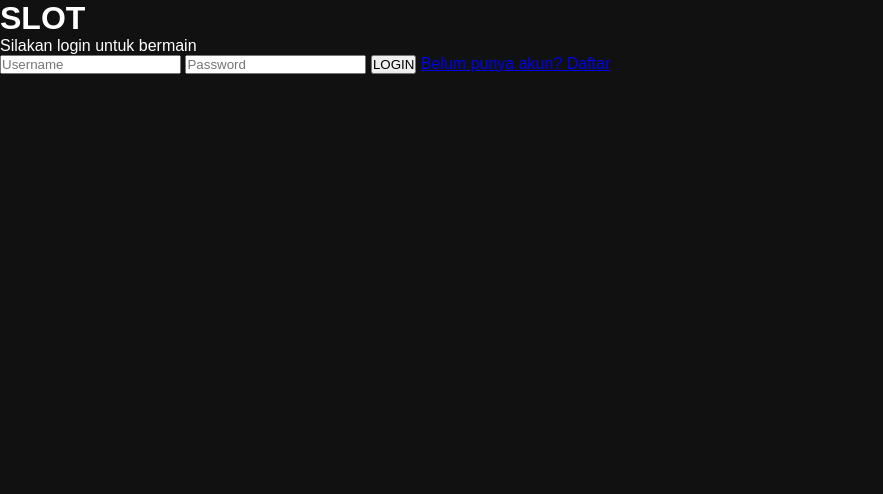
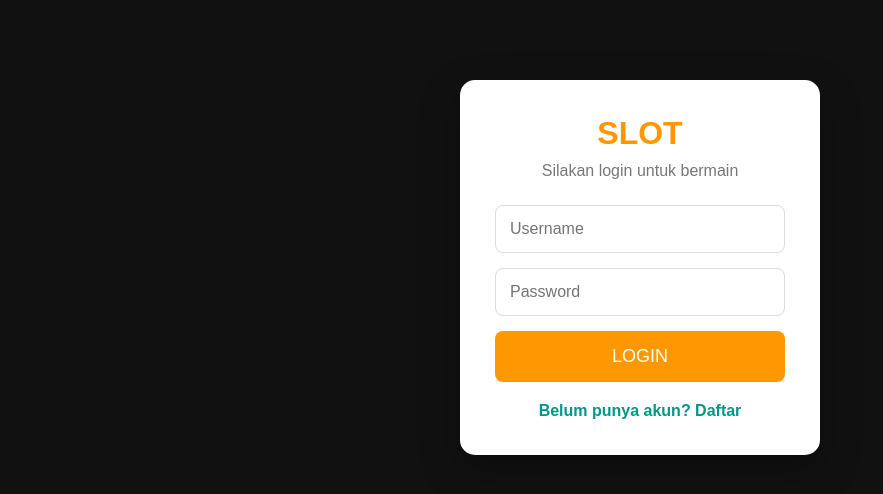
Before and after one commit to pakseh-app/slot, a plain HTML site: page login.html in a window 1280 px wide. Shown: the whole page, without its empty margins (0-883 px from the left). Drawn offline with Linux system fonts and the light colour scheme.

Commit message:
Update style.css

```diff
--- a/assets/css/style.css
+++ b/assets/css/style.css
@@ -184,3 +184,97 @@ background-position:0% 50%;
 }
 
 }
+
+/* ================= LOGIN ================= */
+
+.login-box{
+
+width:360px;
+
+max-width:90%;
+
+background:white;
+
+padding:35px;
+
+border-radius:15px;
+
+margin:80px auto;
+
+box-shadow:0 15px 40px rgba(0,0,0,.3);
+
+text-align:center;
+
+}
+
+.login-box h1{
+
+color:#ff9800;
+
+margin-bottom:10px;
+
+}
+
+.login-box p{
+
+margin-bottom:25px;
+
+color:#777;
+
+}
+
+.login-box input{
+
+width:100%;
+
+padding:14px;
+
+margin-bottom:15px;
+
+border:1px solid #ddd;
+
+border-radius:8px;
+
+font-size:16px;
+
+}
+
+.login-box button{
+
+width:100%;
+
+padding:15px;
+
+border:none;
+
+background:#ff9800;
+
+color:white;
+
+font-size:18px;
+
+border-radius:8px;
+
+cursor:pointer;
+
+}
+
+.login-box button:hover{
+
+background:#f57c00;
+
+}
+
+.login-box a{
+
+display:block;
+
+margin-top:20px;
+
+text-decoration:none;
+
+color:#009688;
+
+font-weight:bold;
+
+}
```
